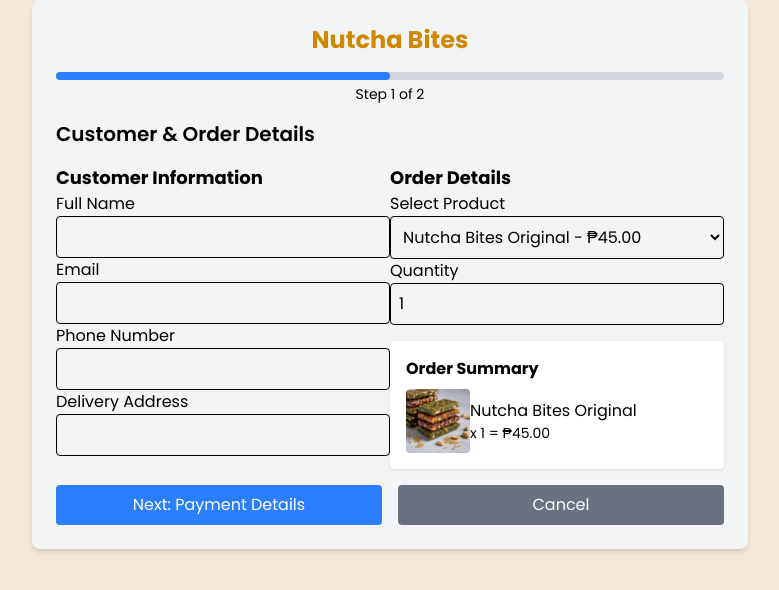
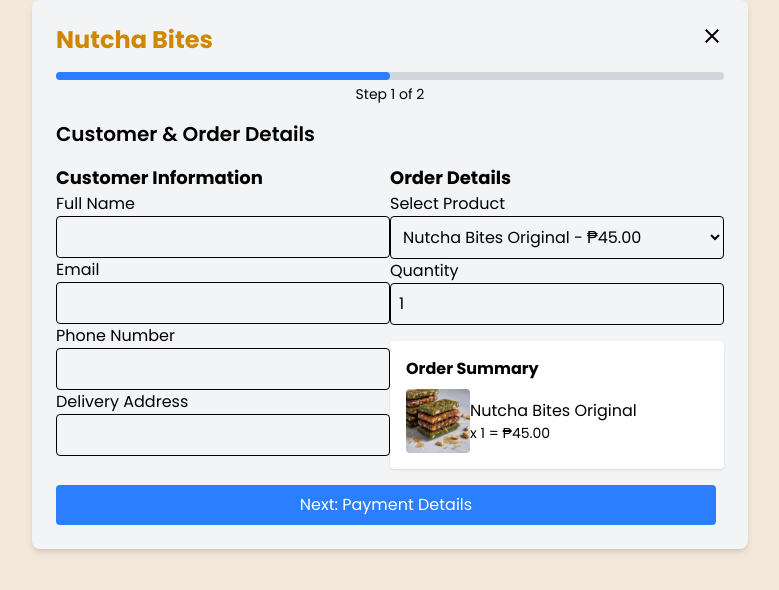
Before and after one commit to jlescarlan11/nutcha-bites, a React (Vite) app: page /order in a window 1280 px wide. Shown: the top 590 px of the page, without its empty margins (250-1029 px from the left). Built offline with nearby package versions, Linux system fonts and the light colour scheme.

Commit message:
moved the cancel buttom to top

```diff
--- a/src/components/OrderForm.jsx
+++ b/src/components/OrderForm.jsx
@@ -216,12 +216,6 @@
           className="bg-blue-500 text-white p-2 rounded hover:bg-blue-600 flex-1 mr-2"
         >
           Next: Payment Details
-        </button>
-        <button
-          onClick={handleCancel}
-          className="bg-gray-500 text-white p-2 rounded hover:bg-gray-600 flex-1 ml-2"
-        >
-          Cancel
         </button>
       </div>
     </div>
@@ -492,9 +486,17 @@
 
   return (
     <div className="p-6 bg-gray-100 rounded-lg shadow-md max-w-3xl mx-auto">
-      <h1 className="text-2xl font-bold text-center text-yellow-600 mb-4">
-        Nutcha Bites
-      </h1>
+      <div className="flex justify-between">
+        <h1 className="text-2xl font-bold text-center text-yellow-600 mb-4">
+          Nutcha Bites
+        </h1>
+        <span
+          className="material-symbols-outlined"
+          onClick={() => navigate("/")}
+        >
+          close
+        </span>
+      </div>
       <ProgressBar step={step} />
       {step === 1 && (
         <CustomerOrderForm
```
